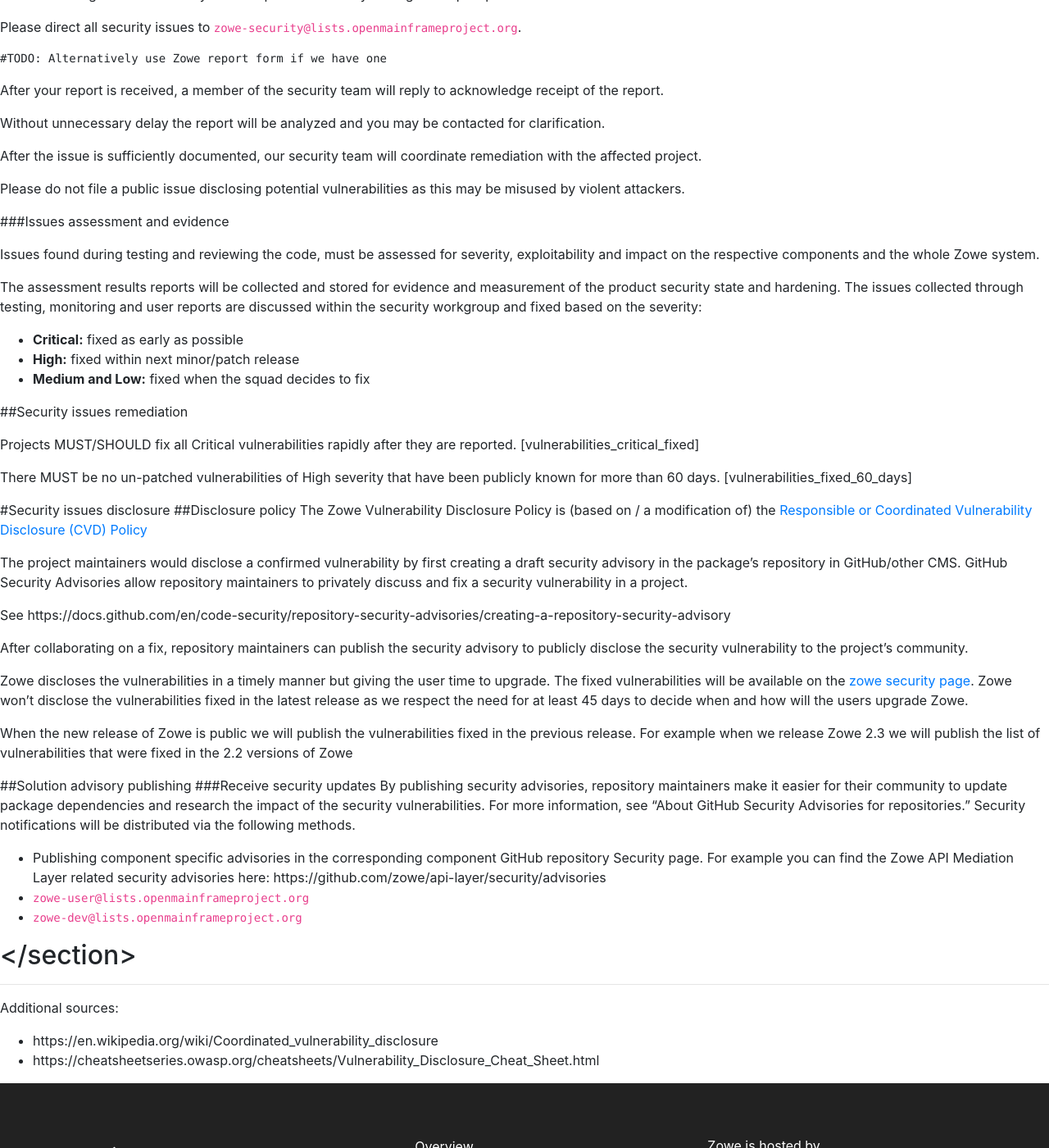
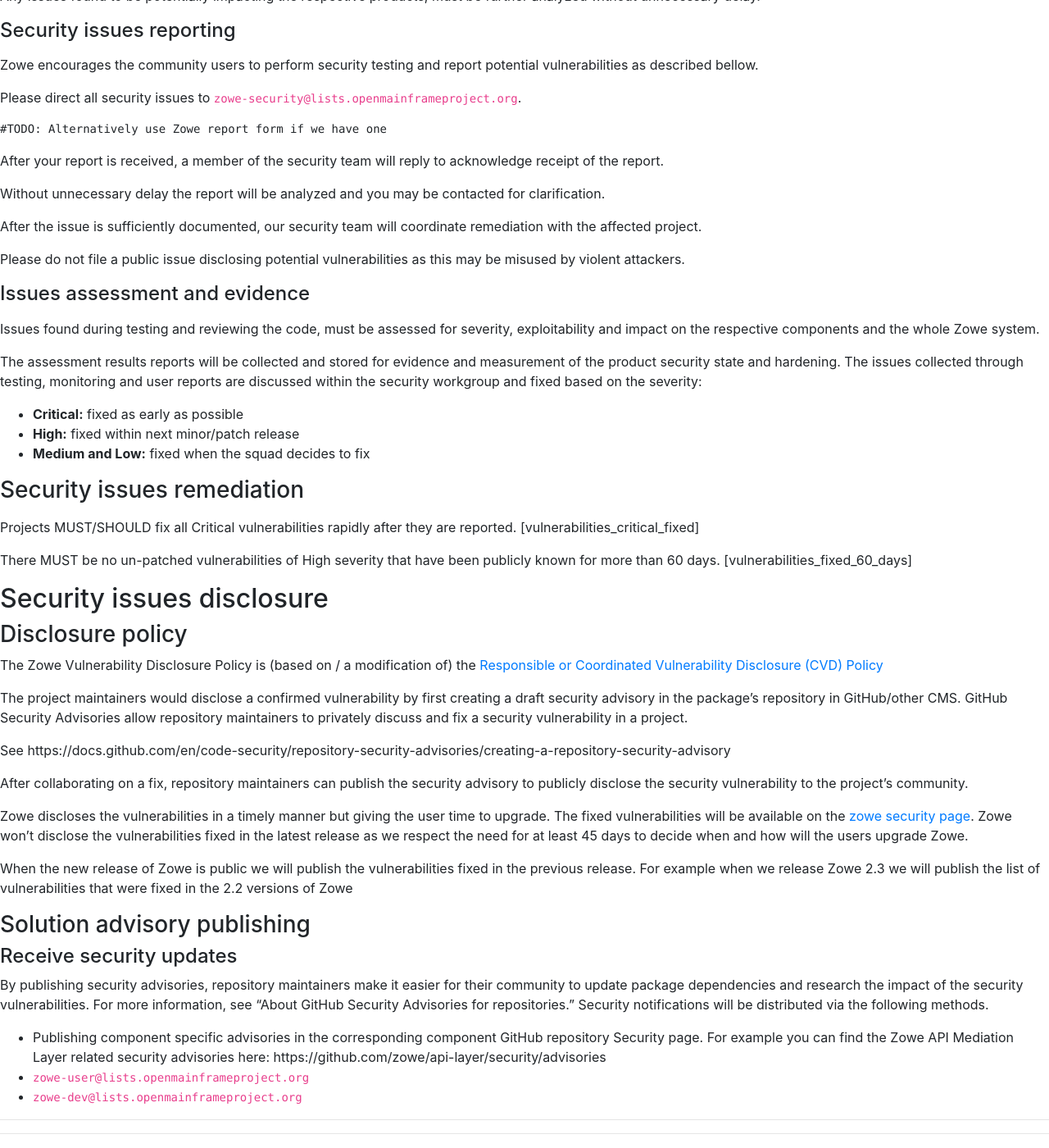
Before and after one commit to zowe/zowe.github.io, a Jekyll site: the page built from security.md, in a window 1280 px wide and 1400 px high, scrolled down 919 px. Shown: the whole window at 82% size. Built offline with Jekyll 4.4.1, drawn with Linux system fonts in a browser that asks for light colours; our own code applies the rules of GitHub Pages for plain Markdown files; some of the changed text lies outside the part shown.

Commit message:
Try to make github MD renderer happy
Signed-off-by: Pavlin Zahariev <pavlin.zahariev@broadcom.net>

```diff
--- a/security.md
+++ b/security.md
@@ -3,12 +3,13 @@
 
 <!-- SPDX-License-Identifier: CC-BY-4.0 -->
 <!-- Copyright Contributors to the Zowe project. -->
+# Zowe Security Policy
 
-#Zowe Respond to Vulnerabilities security policy
+## Respond to Vulnerabilities
 
-<span style="display:none">(Zowe-SSDP-SDLC #ID: ZSSD-LP:RV)</span>
+<div style="display:none">(Zowe-SSDP-SDLC ID: ZSSD-LP:RV)</div>
 
-The Zowe Respond to Vulnerabilities Security Policy consists of the following interrelated topics/sub-policies:
+The Zowe Respond to Vulnerabilities Security Policy consists of the following topics:
 
   - <a href="#IDENTIFY">Security issues identification <span style="display:none">(Zowe-SSDP-SDLC #ID: ZSSD-LP:RV-ICV-PVM)</span></a>
   - <a href="#REMEDIATE">Security issues remediation </a>
@@ -20,10 +21,10 @@
 
 The requirements are governed by internal processes and guidance for the issues reporters.
 
-##Security issues identification
+### Security issues identification
 <span style="display:none">(Zowe-SSDP-SDLC - #ID: ZSSD-LP:RV-ICV)</span>
 
-###Code Review and Tests
+#### Code Review and Tests
 <div style="display: none;">(Zowe-SSDP-SDLC: C7. Test Executable Code - #ID: ZSSD-LP:PW-TEC)</div>
 <span style="display:none">(Zowe-SSDP-SDLC - #ID: ZSSD-LP:RV-ICV-CRT)</span>
 
@@ -33,7 +34,7 @@
 
 Irregularly but at least before each major release a full penetration testing must be performed.
 
-###Potential vulnerability sources Monitoring</h3>
+#### Potential vulnerability sources Monitoring</h3>
 <span style="display:none">(Zowe-SSDP-SDLC #ID: ZSSD-LP:RV-ICV-PVM)</span>
 
 The Zowe product teams must/will continuously monitor well know sources of information about freshly discovered or otherwise severe security issues.
@@ -46,7 +47,7 @@
 
 Any issues found to be potentially impacting the respective products, must be further analyzed without unnecessary delay.
 
-###Security issues reporting
+#### Security issues reporting
 <span style="display:none">(Zowe-SSDP-SDLC #ID: ZSSD-LP:RV-ICV-PVM)</span>
 
 Zowe encourages the community users to perform security testing and report potential vulnerabilities as described bellow.
@@ -63,7 +64,7 @@
 
 Please do not file a public issue disclosing potential vulnerabilities as this may be misused by violent attackers.
 
-###Issues assessment and evidence
+#### Issues assessment and evidence
 <span style="display:none">(Zowe-SSDP-SDLC #ID: ZSSD-LP:RV-ARV)</span>
 <span style="display:none"> (Zowe-SSDP-SDLC #ID: ZSSD-LP:RV-ARV-AEV)</span>
 <span style="display:none"> (NIST-SSF: #REF: SSDF:RV.2.1)</span>
@@ -77,7 +78,7 @@
   - **Medium and Low:** fixed when the squad decides to fix
 
 
-##Security issues remediation
+### Security issues remediation
 <span style="display:none">(Zowe-SSDP-SDLC #ID: ZSSD-LP:RV-ARV)</span>
 <span style="display:none">(NIST-SSF #REF: SSF-A.4.2-B)</span>
 
@@ -86,8 +87,8 @@
 
 There MUST be no un-patched vulnerabilities of High severity that have been publicly known for more than 60 days. [vulnerabilities_fixed_60_days]
 
-#Security issues disclosure
-##Disclosure policy
+## Security issues disclosure
+### Disclosure policy
 The Zowe Vulnerability Disclosure Policy is (based on / a modification of) the <a href="">Responsible or Coordinated Vulnerability Disclosure (CVD) Policy</a>
 
 The project maintainers would disclose a confirmed vulnerability by first creating a draft security advisory in the package's repository in GitHub/other CMS.
@@ -105,8 +106,8 @@
 When the new release of Zowe is public we will publish the vulnerabilities fixed in the previous release. For example
 when we release Zowe 2.3 we will publish the list of vulnerabilities that were fixed in the 2.2 versions of Zowe
 
-##Solution advisory publishing
-###Receive security updates
+### Solution advisory publishing
+#### Receive security updates
 By publishing security advisories, repository maintainers make it easier for their community to update package dependencies and research the impact of the security vulnerabilities.
 For more information, see "About GitHub Security Advisories for repositories."
 Security notifications will be distributed via the following methods.
@@ -116,7 +117,6 @@
   - <code>zowe-user@lists.openmainframeproject.org</code>
   - <code>zowe-dev@lists.openmainframeproject.org</code>
 
-</section>
 -----------------------------------
 -----------------------------------
 Additional sources:
```
